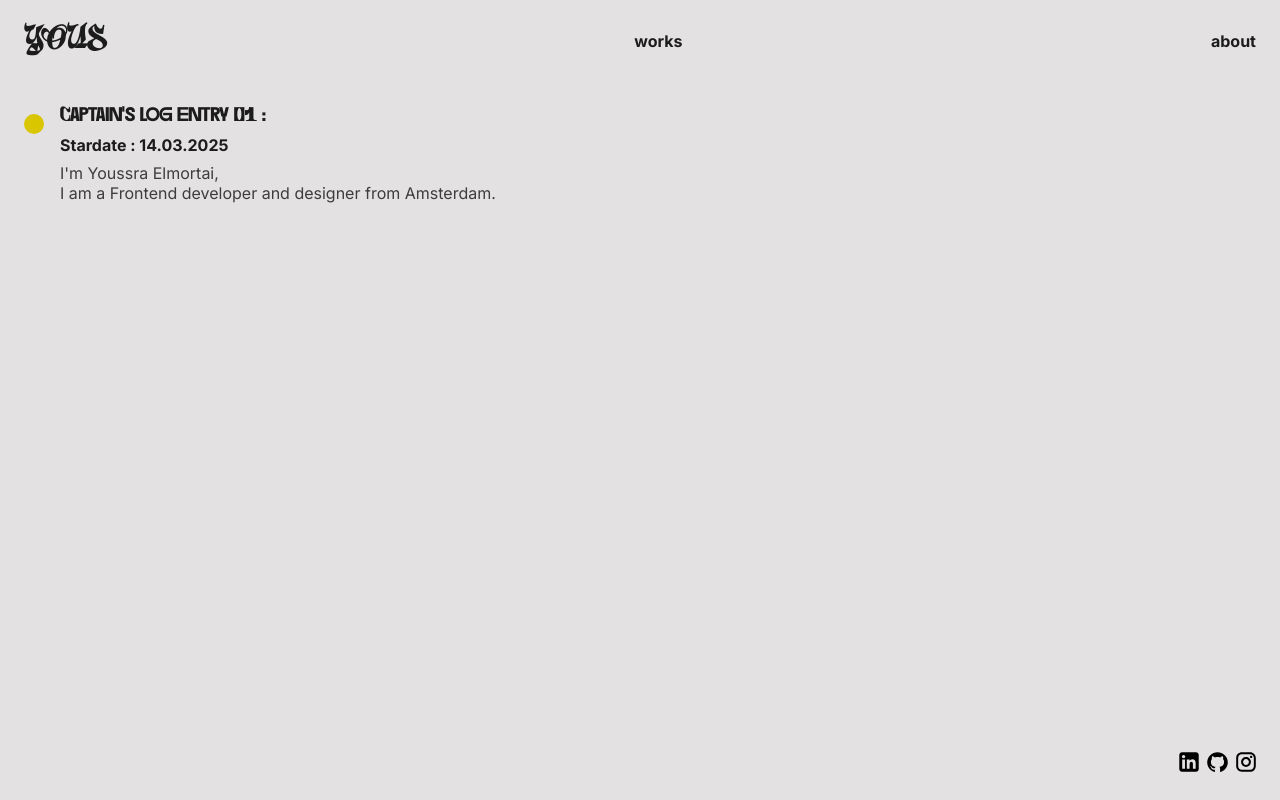
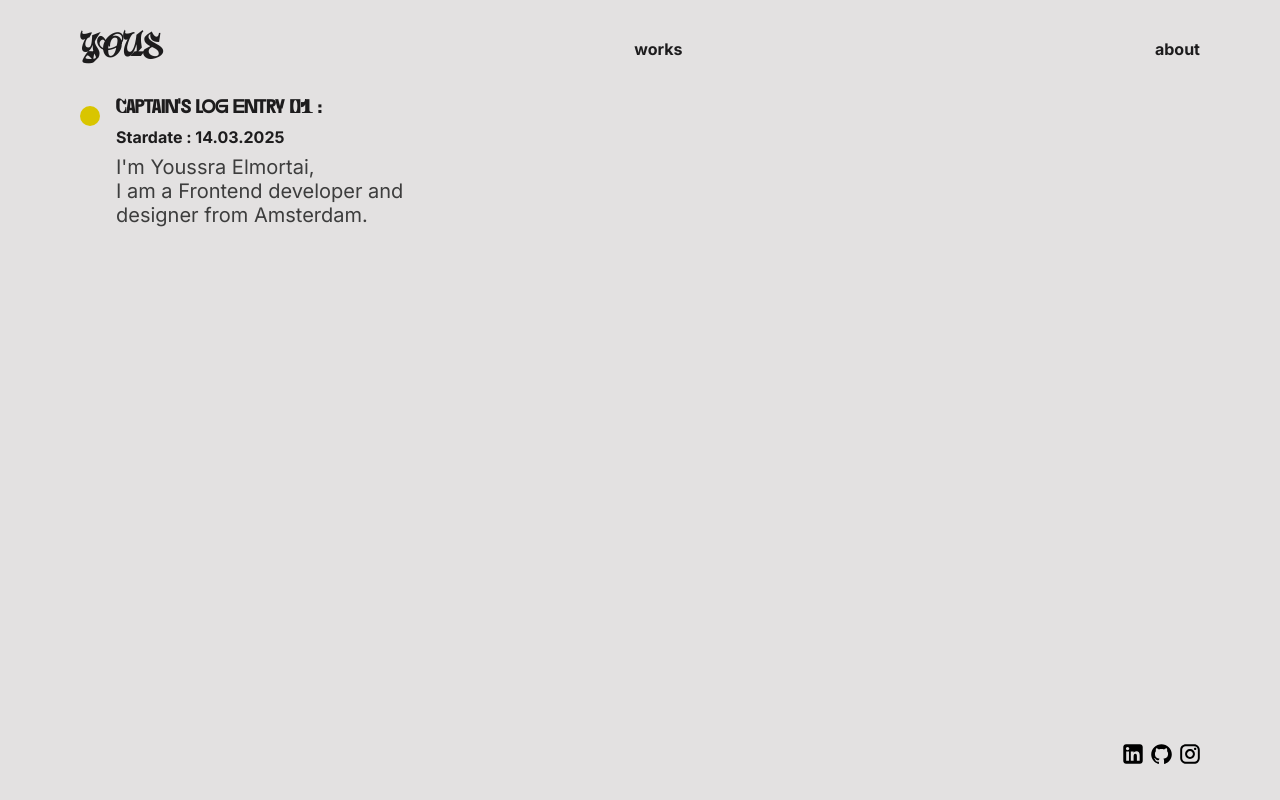
Before and after one commit to YoussraElmortai/portfolio24, a Next.js app: page / in a window 1280 px wide. Built offline with nearby package versions, Linux system fonts and the light colour scheme.

Commit message:
style fix

```diff
--- a/src/app/components/footer/style.css
+++ b/src/app/components/footer/style.css
@@ -1,6 +1,4 @@
 footer {
-  padding: 1.5rem;
-
   & ul {
     display: flex;
     flex-direction: row;
--- a/src/app/components/header/style.css
+++ b/src/app/components/header/style.css
@@ -2,7 +2,7 @@ header {
   flex-wrap: wrap;
   font-family: var(--heading);
   width: 100%;
-  padding: 1.5rem;
+  margin-bottom: 2rem;
 
   & nav {
     & h1 {
--- a/src/app/globals.css
+++ b/src/app/globals.css
@@ -29,10 +29,21 @@ body {
   height: 100vh;
   display: flex;
   flex-flow: column;
+  padding-top: 1rem;
+  padding-bottom: 1rem;
+  padding-right: 1.5rem;
+  padding-left: 1.5rem;
+
+
+     @media  (min-width: 768px) {
+      padding-left: 2.5rem;
+       padding-right: 2.5rem;
+    }
 }
 
 p {
   color: var(--text-grey);
+  font-size: 20px;
 }
 
 h1,
@@ -59,7 +70,10 @@ main {
   flex: 1;
   display: flex;
   flex-direction: column;
-  padding: 1.5rem;
+}
+
+section{
+  margin-bottom: 2rem;
 }
 
 .logbook {
@@ -72,10 +86,7 @@ main {
   }
 
   & article {
-
-    @media screen and (min-width: 432px) {
-      width: 40vw;
-    }
+    max-width: 20rem;
   }
 }
 
--- a/src/app/page.jsx
+++ b/src/app/page.jsx
@@ -13,18 +13,22 @@ export default function Home() {
 
   return (
     <>
-
-        <section className='logbook'>
+      <section className="landing">
+        <div className='logbook'>
           <div className='dot' />
           <div>
             <h3> Captain's log entry 01 :</h3>
             <h4>Stardate : {starDate}</h4>
             <article>
               <p>
-                  I'm Youssra Elmortai, <br /> I am a Frontend
-                  developer and designer from Amsterdam.
+                I'm Youssra Elmortai, <br /> I am a Frontend developer
+                and designer from Amsterdam.
               </p>
             </article>
+          </div>
+        </div>
+        <div className="glitch">
+
         </div>
       </section>
     </>
--- a/src/app/works/page.jsx
+++ b/src/app/works/page.jsx
@@ -47,9 +47,3 @@ export default function Works() {
     </>
   );
 }
-
-/* <div className='links'>
-                <a href='https://www.uncinc.nl/nl' target='blank'>
-                  <img src='arrow.svg' aria-hidden />
-                </a>
-              </div> */
```
Also changed, not shown: src/app/works/style.css (+16 -4 lines), src/app/works/uncinc/page.jsx (+5 -5 lines). Lines whose indentation alone changed are shown as unchanged.
